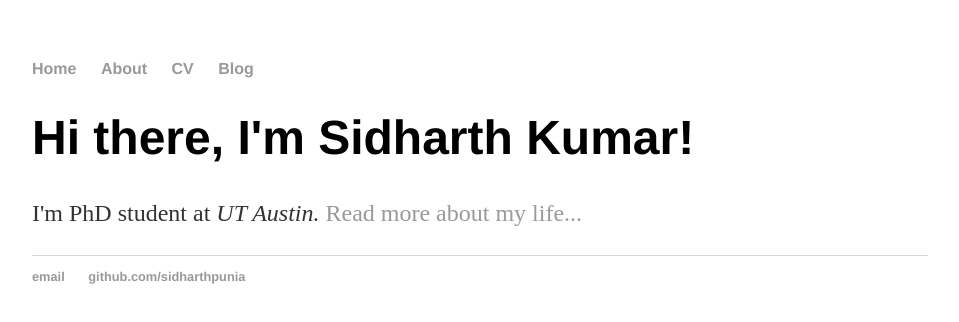
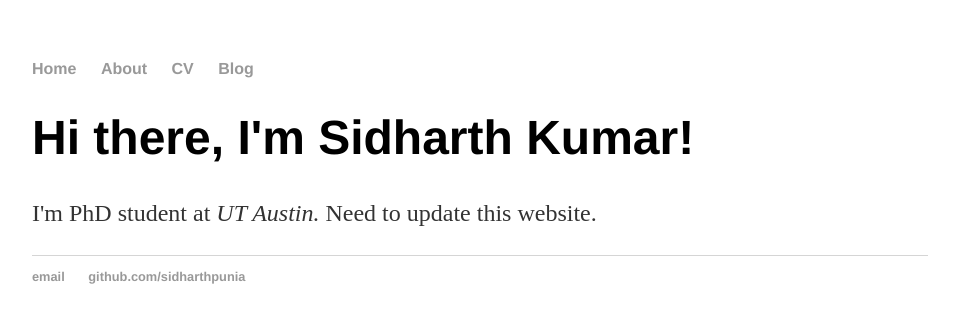
Before and after one commit to sidharthpunia/sidharthpunia.github.io, a plain HTML site: page index.html in a window 1280 px wide. Shown: the whole page, without its empty margins (160-1119 px from the left). Drawn offline with Linux system fonts and the light colour scheme.

Commit message:
Update index.html

```diff
--- a/index.html
+++ b/index.html
@@ -17,7 +17,7 @@
 		<div class="container">
     		<div class="blurb">
         		<h1>Hi there, I'm Sidharth Kumar!</h1>
-				<p>I'm PhD student at <em>UT Austin.</em> <a href="/about">Read more about my life...</a></p>
+				<p>I'm PhD student at <em>UT Austin.</em> Need to update this website. </p>
     		</div><!-- /.blurb -->
 		</div><!-- /.container -->
 		<footer>
```
